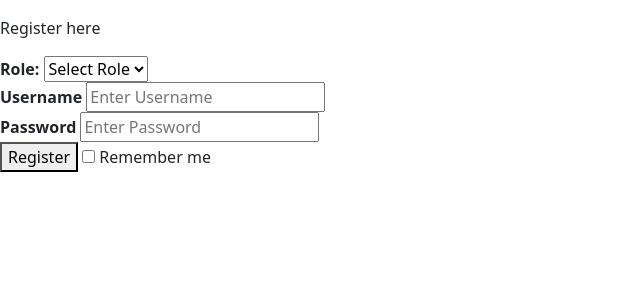
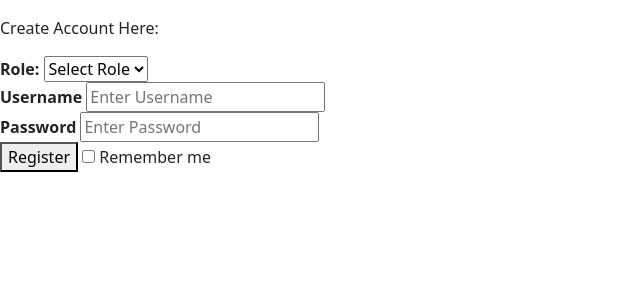
Before and after one commit to Owais-Saeed/TIP-G2, a Flask app: page /register in a window 1280 px wide. Shown: the part 24-324 px from the top of the page, without its empty margins (0-640 px from the left). Run offline with Flask 3, Linux system fonts and the light colour scheme.

Commit message:
new login allows for 'admin' role which creates profile
awidh

```diff
--- a/Instatute/FLASK MASTERPIECE/app.py
+++ b/Instatute/FLASK MASTERPIECE/app.py
@@ -54,6 +54,8 @@ def login():
                 return redirect(url_for('student_index'))
             elif session['role'] == 'tutor':
                 return redirect(url_for('tutor_index'))
+            elif session['role'] == 'admin':
+                return redirect(url_for('register'))
             else:
                 flash("Invalid role")
                 return render_template('login.html')
@@ -114,7 +116,7 @@ def register():
         cursor.close()
         conn.close()
         flash('Registration successful!')
-        return redirect(url_for('register'))
+        return redirect(url_for('login'))
 
     return render_template('registration.html')
 
--- a/Instatute/FLASK MASTERPIECE/templates/registration.html
+++ b/Instatute/FLASK MASTERPIECE/templates/registration.html
@@ -3,7 +3,7 @@
 <head>
   <meta charset="utf-8">
   <meta name="viewport" content="width=device-width, initial-scale=1.0">
-  <title>Registration Page</title>
+  <title>Admin: Create Account</title>
   <link href="https://cdn.jsdelivr.net/npm/bootstrap@5.3.3/dist/css/bootstrap.min.css" rel="stylesheet">
   <script src="https://cdn.jsdelivr.net/npm/bootstrap@5.3.3/dist/js/bootstrap.bundle.min.js"></script>
   <script>
@@ -39,7 +39,7 @@
 <header>
     <p id="cp_name">Instatute</p>
 </header>
-<p> Register here </p>
+<p> Create Account Here: </p>
 <form id="regist" method="post">
   <div class="reginfo">
     <label for="role"><b>Role:</b></label>
```
